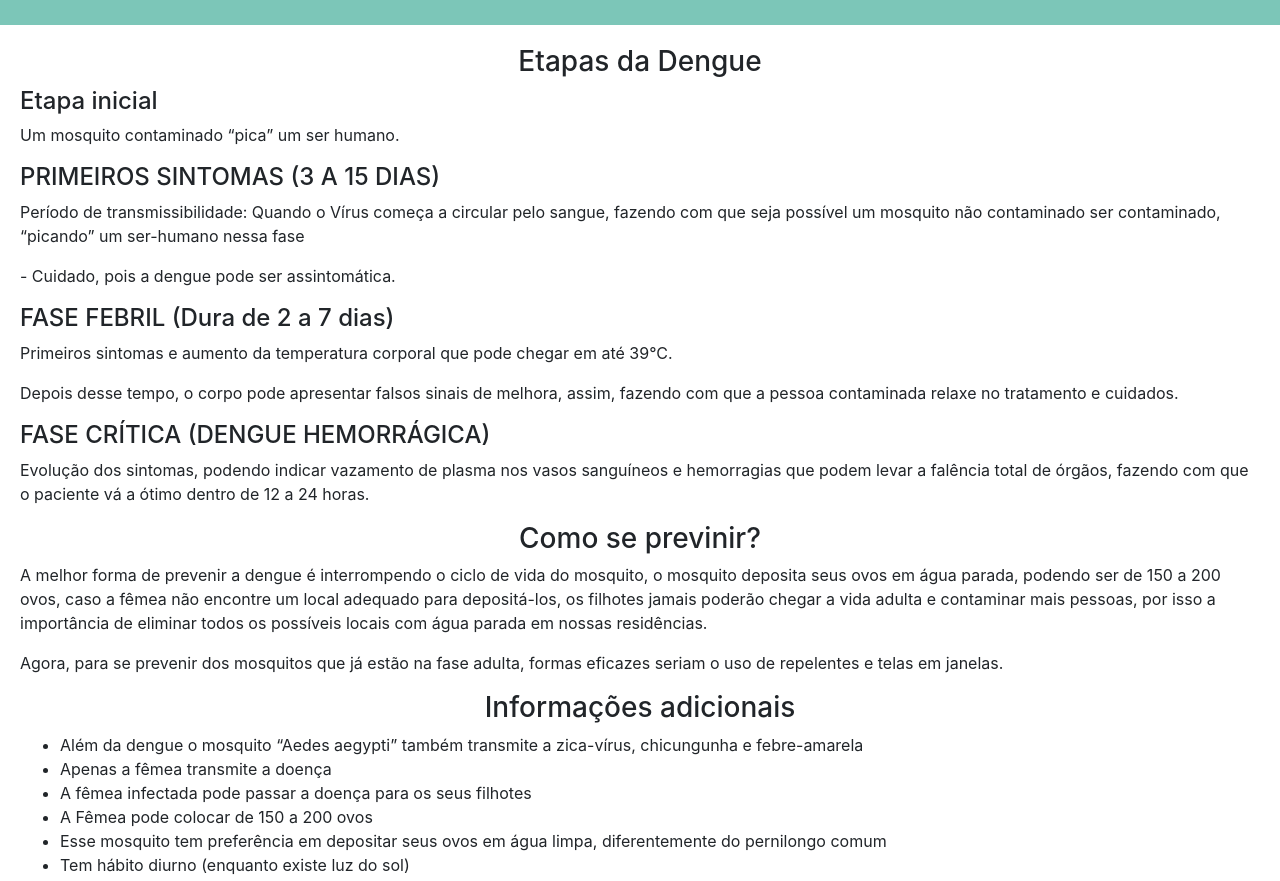
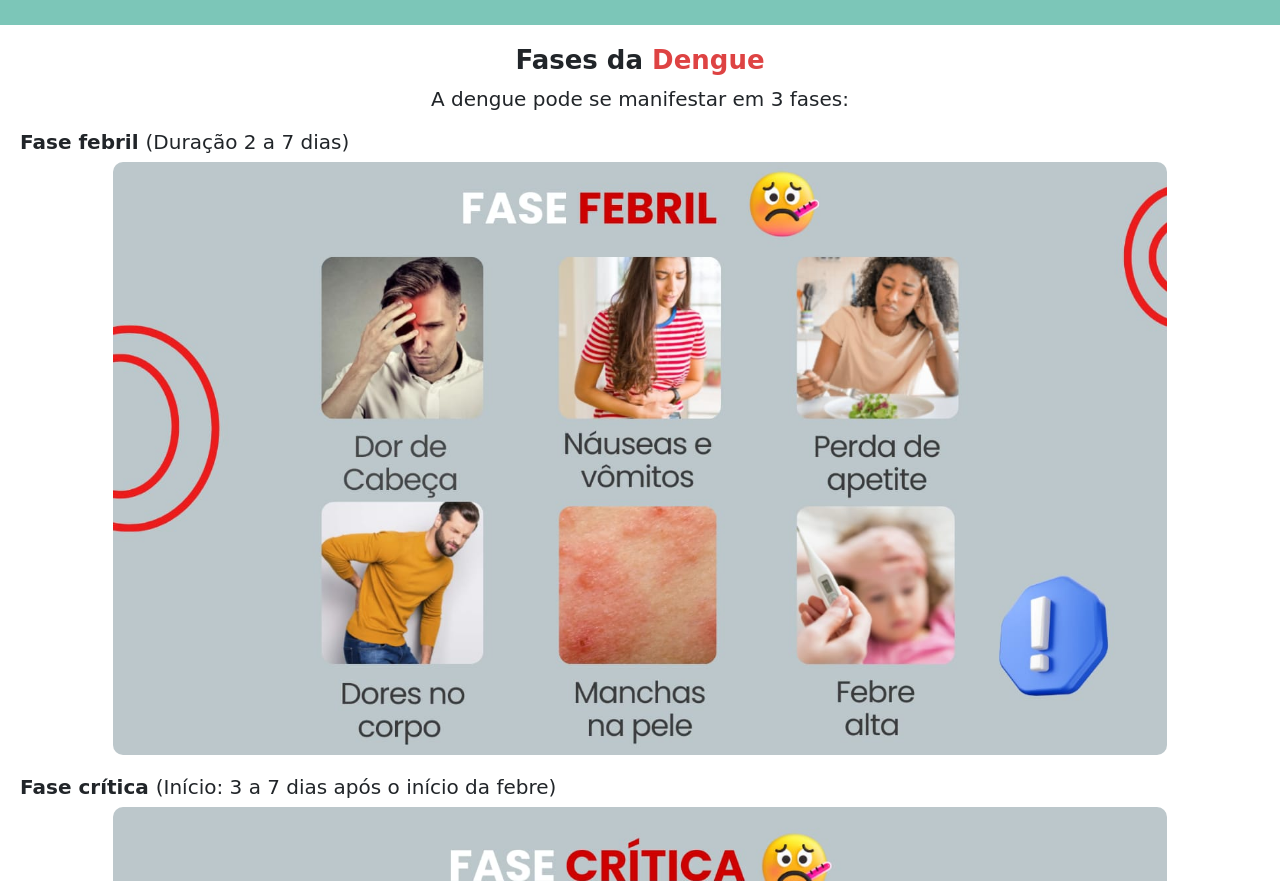
Before and after one commit to Projeto-BCC/projeto-front, a plain HTML site: page screens/info/info.html in a window 1280 px wide. Shown: the part 71-952 px from the top of the page. Drawn offline with nearby package versions, Linux system fonts and the light colour scheme; a web font is replaced by a local one.

Commit message:
New update info page

```diff
--- a/screens/info/info.css
+++ b/screens/info/info.css
@@ -15,6 +15,7 @@ header {
 main {
     flex-grow: 1;
     padding: 20px;
+    font-family: 'Baloo Bhaijaan 2', cursive;
 }
 
 .carousel {
@@ -49,20 +50,6 @@ nav ul li a {
 }
 .pagina.ativa {
     display: block;
-}
-
-.etapas {
-    justify-content: space-between;
-}
-
-.pictures {
-    background-color: brown;
-    height: auto;
-    width: auto;
-}
-
-div.etapas h3{
-    text-align: center;
 }
 
 footer {
@@ -117,3 +104,61 @@ button {
     font-size: 18px;
     font-weight: bold;
 }
+
+
+.dt {
+    color:#DE4343;
+}
+
+.pt {
+    font-weight: bold;
+}
+.title{
+    font-size: 26px;
+    font-weight: bold;
+}
+.subtitle {
+    font-size: 20px;
+}
+img {
+    max-width: 85%;
+    border-radius: 10px;
+    margin: 20px, auto;
+    margin-bottom: 20px;
+}
+
+.fase-content {
+    text-align: center;
+}
+.fases {
+    text-align: center;
+}
+
+p {
+    font-size: 20px;
+}
+
+
+.alerta {
+    display: inline-flex;
+    align-items: center;
+    font-size: 20px;
+    cursor: pointer;
+    padding: 0px;
+}
+.alerta svg {
+    vertical-align: middle;
+    margin-right: 5px;
+    margin-bottom: 5px;
+}
+
+.conteudo {
+    display: none;
+    font-size: 20px;
+    padding: 0px;
+}
+
+#conteudo {
+    padding: 0px;
+    font-size: 16px;
+}
--- a/screens/info/info.html
+++ b/screens/info/info.html
@@ -6,6 +6,10 @@
     <meta charset="UTF-8">
     <meta name="viewport" content="width=device-width, initial-scale=1.0">
     <title>SaiZika</title>
+
+    <link rel="preconnect" href="https://fonts.googleapis.com">
+    <link rel="preconnect" href="https://fonts.gstatic.com" crossorigin>
+    <link href="https://fonts.googleapis.com/css2?family=Baloo+Bhaijaan+2&display=swap" rel="stylesheet">
 
     <link rel="stylesheet" href="info.css" />
 
@@ -38,50 +42,63 @@
     <main>
 
         <div class="content">
-            <div class = "etapas">
-                <div class = "texts">
-                    <h3>Etapas da Dengue</h3>
+            <div class = "fases">
+                <h1 class = "title">Fases da <span class = "dt">Dengue</span></h1>
+                <p>A dengue pode se manifestar em 3 fases:</p>
+            </div>
+            <div class="fase">
+                <h2 class = "subtitle"><span class = "pt">Fase febril </span>(Duração 2 a 7 dias)</span></h2>
+                <div class="fase-content">
+                    <img src="img/febre.jpg" alt="Fase Febril">
+                </div>
+            </div>
 
-                    <h4>Etapa inicial</h4>
-                    <p>Um mosquito contaminado “pica” um ser humano.</p>
+            <div class="fase">
+                <h2 class = "subtitle"><span class = "pt">Fase crítica </span>(Início: 3 a 7 dias após o início da febre)</span></h2>
+                <div class="fase-content">
+                    <img src="img/critica.jpg" alt="Fase Crítica">
+                </div>
+            </div>
+            <div class="fase">
+                <h2 class = "subtitle"><span class = "pt">Fase de recuperação </span>(Início: após a fase crítica)</span></h2>
+                <div class="fase-content">
+                    <img src="img/rec.jpg" alt="Fase de recuperação">
+            </div>
+            <p class = "dt">É importante ressaltar que nem todos os casos de dengue apresentam todas as fases da doença.</p>
 
-                    <h4>PRIMEIROS SINTOMAS (3 A 15 DIAS)</h4>
-                    <p>Período de transmissibilidade: Quando o Vírus começa a circular pelo sangue, fazendo com que seja possível um mosquito não contaminado ser contaminado, “picando” um ser-humano nessa fase</p>
-                    <p>- Cuidado, pois a dengue pode ser assintomática.</p>
+            <div class = "title">
+                <p class="alerta">
+                    <svg width="24" height="24" viewBox="0 0 24 24" fill="none" xmlns="http://www.w3.org/2000/svg">
+                        <path d="M12 2C10.0222 2 8.08879 2.58649 6.4443 3.6853C4.79981 4.78412 3.51809 6.3459 2.76121 8.17317C2.00433 10.0004 1.8063 12.0111 2.19215 13.9509C2.578 15.8907 3.53041 17.6725 4.92894 19.0711C6.32746 20.4696 8.10929 21.422 10.0491 21.8079C11.9889 22.1937 13.9996 21.9957 15.8268 21.2388C17.6541 20.4819 19.2159 19.2002 20.3147 17.5557C21.4135 15.9112 22 13.9778 22 12C22 10.6868 21.7413 9.38642 21.2388 8.17317C20.7363 6.95991 19.9997 5.85752 19.0711 4.92893C18.1425 4.00035 17.0401 3.26375 15.8268 2.7612C14.6136 2.25866 13.3132 2 12 2ZM12 20C10.4178 20 8.87104 19.5308 7.55544 18.6518C6.23985 17.7727 5.21447 16.5233 4.60897 15.0615C4.00347 13.5997 3.84504 11.9911 4.15372 10.4393C4.4624 8.88743 5.22433 7.46197 6.34315 6.34315C7.46197 5.22433 8.88743 4.4624 10.4393 4.15372C11.9911 3.84504 13.5997 4.00346 15.0615 4.60896C16.5233 5.21447 17.7727 6.23984 18.6518 7.55544C19.5308 8.87103 20 10.4177 20 12C20 14.1217 19.1572 16.1566 17.6569 17.6569C16.1566 19.1571 14.1217 20 12 20Z" fill="#DE4343"/>
+                        <path d="M12 17C12.5523 17 13 16.5523 13 16C13 15.4477 12.5523 15 12 15C11.4477 15 11 15.4477 11 16C11 16.5523 11.4477 17 12 17Z" fill="#DE4343"/>
+                        <path d="M12 7C11.7348 7 11.4804 7.10536 11.2929 7.29289C11.1054 7.48043 11 7.73478 11 8V13C11 13.2652 11.1054 13.5196 11.2929 13.7071C11.4804 13.8946 11.7348 14 12 14C12.2652 14 12.5196 13.8946 12.7071 13.7071C12.8946 13.5196 13 13.2652 13 13V8C13 7.73478 12.8946 7.48043 12.7071 7.29289C12.5196 7.10536 12.2652 7 12 7Z" fill="#DE4343"/>
+                    </svg>
 
-                    <h4>FASE FEBRIL (Dura de 2 a 7 dias)</h4>
-                    <p>Primeiros sintomas e aumento da temperatura corporal que pode chegar em até 39°C.</p>
-                    <p>Depois desse tempo, o corpo pode apresentar falsos sinais de melhora, assim, fazendo com que a pessoa contaminada relaxe no tratamento e cuidados.</p>
+                    Sinais de alerta
 
-                    <h4>FASE CRÍTICA (DENGUE HEMORRÁGICA)</h3>
-                    <p>Evolução dos sintomas, podendo indicar vazamento de plasma nos vasos sanguíneos e hemorragias que podem levar a falência total de órgãos, fazendo com que o paciente vá a ótimo dentro de 12 a 24 horas. </p>
-                </div>
-                <div class = "pictures"></div>
-            <div class = "prevenção">
-                <div class = "texts">
-                    <h3>Como se previnir?</h3>
-                    <p>A melhor forma de prevenir a dengue é interrompendo o ciclo de vida do mosquito, o mosquito deposita seus ovos em água parada, podendo ser de 150 a 200 ovos, caso a fêmea não encontre um local adequado para depositá-los, os filhotes jamais poderão chegar a vida adulta e contaminar mais pessoas, por isso a importância de eliminar todos os possíveis locais com água parada em nossas residências.</p>
-                    <p>Agora, para se prevenir dos mosquitos que já estão na fase adulta, formas eficazes seriam o uso de repelentes e telas em janelas.</p>
-                </div>
-                <div class = "pictures"></div>
-
-            <div class = "infoadd">
-                <div class = "texts">
-                    <h3>Informações adicionais</h3>
+                    <svg width="55" height="42" viewBox="0 0 55 42" fill="none" xmlns="http://www.w3.org/2000/svg">
+                        <path d="M38.8793 16.6552L27.5 25.3448L16.1207 16.6552" stroke="#2B2B2B" stroke-width="2" stroke-miterlimit="10" stroke-linecap="round" stroke-linejoin="round"/>
+                    </svg>
+                </p>
+                <div class="conteudo" id="conteudo">
                     <ul>
-                        <li>Além da dengue o mosquito “Aedes aegypti” também transmite a zica-vírus, chicungunha e febre-amarela</li>
-                        <li>Apenas a fêmea transmite a doença</li>
-                        <li>A fêmea infectada pode passar a doença para os seus filhotes</li>
-                        <li>A Fêmea pode colocar de 150 a 200 ovos </li>
-                        <li>Esse mosquito tem preferência em depositar seus ovos em água limpa, diferentemente do pernilongo comum</li>
-                        <li>Tem hábito diurno (enquanto existe luz do sol)</li>
-                        <li>Pesquisas apontam que quando uma pessoa se contamina pela segunda vez, ela tem uma probabilidade maior de desenvolver uma forma mais grave da doença</li>
-                        <li>Uma vacina para a dengue foi desenvolvida em 2024 e alguns municípios do Brasil já possuem</li>
+                        <li>Dor abdominal intensa e persistente</li>
+                        <li>Vômitos persistentes</li>
+                        <li>Sangramento</li>
+                        <li>Diarreia</li>
+                        <li>Letargia</li>
                     </ul>
-                </div>
-                <div class = "pictures"></div>
+                  </div>
+            </div>
+            <div class="fase">
+                <h2 class = "subtitle"><span class = "pt">PREVENÇÃO</h2>
+                <div class="fase-content">
+                    <img src="img/prev.jpg" alt="Fase de recuperação">
             </div>
         </div>
+
+
+    </main>
 
     <footer>
         <nav class="footer">
@@ -94,6 +111,27 @@
         </nav>
     </footer>
 
+    <script>
+        document.addEventListener('DOMContentLoaded', function() {
+
+          var alerta = document.querySelector('.alerta');
+
+
+          alerta.addEventListener('click', function() {
+
+            var conteudo = document.getElementById('conteudo');
+
+
+            if (conteudo.style.display === 'none') {
+              conteudo.style.display = 'block';
+            } else {
+              conteudo.style.display = 'none';
+            }
+          });
+        });
+    </script>
+
+
 </body>
 
 </html>
```
Also changed, not shown: screens/info/img/critica.jpg (added), screens/info/img/febre.jpg (added), screens/info/img/prev.jpg (added), screens/info/img/rec.jpg (added).
